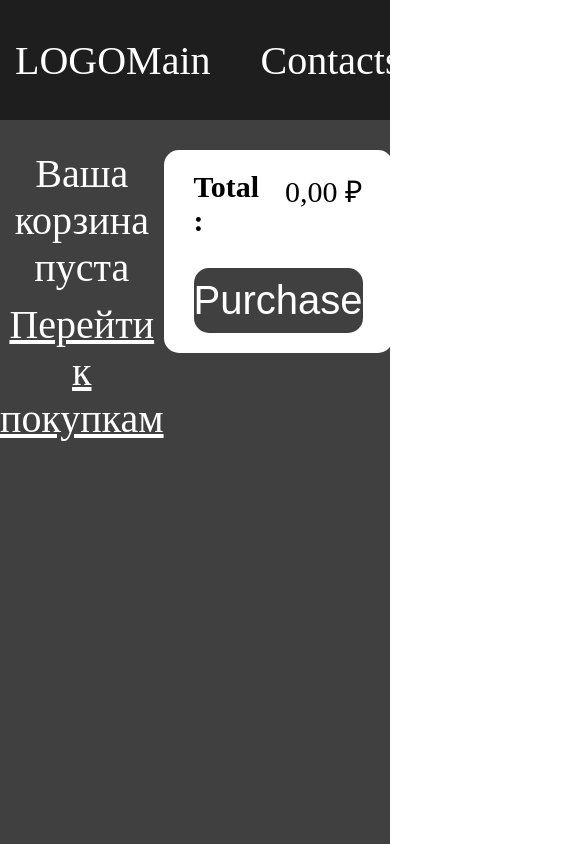
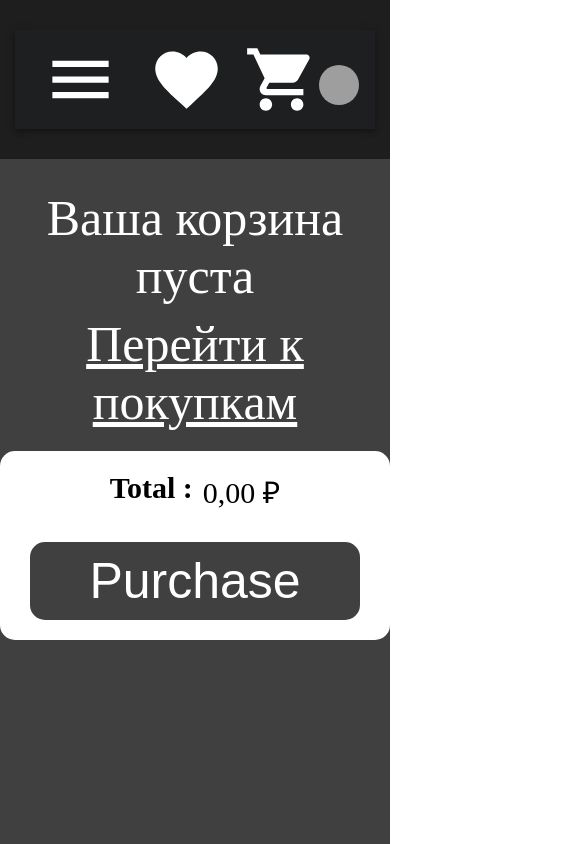
Before and after one commit to wdfwwkkee/fake-store, a React (Create React App) app: page /fake-store/cart in a window 390 px wide. Shown: the top 844 px of the page, 585 px wide, since content can reach past the window. Built offline with nearby package versions, Linux system fonts and the light colour scheme; grey boxes are pictures that could not be loaded.

Commit message:
responsive menu

```diff
--- a/src/assets/styles/style.scss
+++ b/src/assets/styles/style.scss
@@ -336,10 +336,10 @@
 }
 
 .MuiBadge-badge {
-  padding: 5px!important;
-  font-size: 25px!important;
-  color: black!important;
-  background-color: white!important;
+  padding: 5px !important;
+  font-size: 25px !important;
+  color: black !important;
+  background-color: white !important;
 }
 
 .cart {
@@ -397,3 +397,47 @@
     flex-direction: column;
   }
 }
+
+@media (max-width: 1200px) {
+  .FavList {
+    .FavoriteItem {
+      grid-column: span 6;
+    }
+  }
+
+  .ProductContent {
+    .Item {
+      grid-column: span 6;
+    }
+  }
+}
+
+@media (max-width: 1000px) {
+  .CartList {
+    display: block;
+  }
+  .CartList .purchaseForm {
+    width: unset;
+  }
+}
+
+
+@media (max-width : 700px) {
+
+
+  * {
+    font-size: 50px;
+  }
+
+  .FavList {
+    .FavoriteItem {
+      grid-column: span 12;
+    }
+  }
+
+  .ProductContent {
+    .Item {
+      grid-column: span 12;
+    }
+  }
+}
--- a/src/components/pages/Cart/CartList/CartList.jsx
+++ b/src/components/pages/Cart/CartList/CartList.jsx
@@ -31,7 +31,7 @@
         {cart.length !== 0 ?
           cart.map((itemCart, index) => <CartItem index={index} key={itemCart.id} item={itemCart} />)
           :
-          <div style={{ color: 'white', display: 'flex', flexDirection: 'column', textAlign: 'center', gap: 10 }}>Ваша корзина пуста <Link style={{ textDecoration: 'underline' }} to={'/fake-store/'}>Перейти к покупкам</Link> </div>
+          <div style={{ color: 'white', display: 'flex', flexDirection: 'column', textAlign: 'center', gap: 10, marginBottom : 20 }}>Ваша корзина пуста <Link style={{ textDecoration: 'underline' }} to={'/fake-store/'}>Перейти к покупкам</Link> </div>
         }
       </div>
       <div className="purchaseForm">
--- a/src/layouts/Header/Header.jsx
+++ b/src/layouts/Header/Header.jsx
@@ -1,27 +1,144 @@
-import React from 'react'
+import React, { useState } from 'react'
 import { Link } from 'react-router-dom'
 
 
 import FavoriteIcon from '@mui/icons-material/Favorite';
 import { useCart } from '../../hooks/useCart';
 import { useFavorite } from '../../hooks/useFavorite';
-import NavBar from './NavBar/NavBar';
+import AppBar from '@mui/material/AppBar';
+import Box from '@mui/material/Box';
+import Toolbar from '@mui/material/Toolbar';
+import IconButton from '@mui/material/IconButton';
+import Typography from '@mui/material/Typography';
+import Menu from '@mui/material/Menu';
+import MenuIcon from '@mui/icons-material/Menu';
+import Container from '@mui/material/Container';
+import Avatar from '@mui/material/Avatar';
+import Button from '@mui/material/Button';
+import Tooltip from '@mui/material/Tooltip';
+import MenuItem from '@mui/material/MenuItem';
+import AdbIcon from '@mui/icons-material/Adb';
 
 import Badge from '@mui/material/Badge';
 import ShoppingCartIcon from '@mui/icons-material/ShoppingCart';
+
+
+const pages = ['products', 'about', 'contacts'];
+const settings = ['Profile', 'Account', 'Dashboard', 'Logout'];
 
 const Header = () => {
 
     const cart = useCart();
     const favorite = useFavorite();
 
+    const [anchorElNav, setAnchorElNav] = useState(null);
+    const [anchorElUser, setAnchorElUser] = useState(null);
+
+    const handleOpenNavMenu = (event) => {
+        setAnchorElNav(event.currentTarget);
+    };
+    const handleOpenUserMenu = (event) => {
+        setAnchorElUser(event.currentTarget);
+    };
+
+    const handleCloseNavMenu = () => {
+        setAnchorElNav(null);
+    };
+
+    const handleCloseUserMenu = () => {
+        setAnchorElUser(null);
+    };
+
     return (
+
         <div className='header'>
-            <div className="logo">
-                <Link to={'/fake-store/'} >LOGO</Link>
-            </div>
-            <NavBar />
-            <div className="userStore" style={{display : 'flex', gap : 20}}>
+            <AppBar position="static">
+                <Container sx={{ background: 'rgba(30, 30, 30, 0.984)' }} maxWidth="xl">
+                    <Toolbar disableGutters>
+                        <AdbIcon sx={{ display: { xs: 'none', md: 'flex' }, mr: 1 }} />
+                        <Typography
+                            variant="h6"
+                            noWrap
+                            sx={{
+                                mr: 2,
+                                display: { xs: 'none', md: 'flex' },
+                                fontFamily: 'monospace',
+                                fontWeight: 700,
+                                letterSpacing: '.3rem',
+                                color: 'white',
+                                textDecoration: 'none',
+                            }}
+                        >
+                            <Link to={'/fake-store/'}>LOGO</Link>
+                        </Typography>
+                        <Box sx={{ flexGrow: 1, display: { xs: 'flex', md: 'none' } }}>
+                            <IconButton
+                                size="large"
+                                aria-label="account of current user"
+                                aria-controls="menu-appbar"
+                                aria-haspopup="true"
+                                onClick={handleOpenNavMenu}
+                                color="inherit"
+                            >
+                                <MenuIcon />
+                            </IconButton>
+                            <Menu
+                                id="menu-appbar"
+                                anchorEl={anchorElNav}
+                                anchorOrigin={{
+                                    vertical: 'bottom',
+                                    horizontal: 'left',
+                                }}
+                                keepMounted
+                                transformOrigin={{
+                                    vertical: 'top',
+                                    horizontal: 'left',
+                                }}
+                                open={Boolean(anchorElNav)}
+                                onClose={handleCloseNavMenu}
+                                sx={{
+                                    display: { xs: 'block', md: 'none' },
+                                }}
+                            >
+                                {pages.map((page) => (
+                                    <MenuItem key={page} onClick={handleCloseNavMenu}>
+                                        <Typography textAlign="center"><Link style={{ color: 'black', textTransform: 'capitalize' }} to={`/fake-store/${page}`}>{page}</Link></Typography>
+                                    </MenuItem>
+                                ))}
+                            </Menu>
+                        </Box>
+                        <Typography
+                            variant="h1"
+                            noWrap
+                            sx={{
+                                mr: 2,
+                                display: { xs: 'flex', md: 'none' },
+                                flexGrow: 1,
+                                fontFamily: 'monospace',
+                                fontWeight: 700,
+                                letterSpacing: '.3rem',
+                                color: 'inherit',
+                                textDecoration: 'none',
+                            }}
+                        >
+
+                            <Link style={{ display: 'flex', alignItems: 'center' }} to={'/fake-store'}>
+                                <AdbIcon sx={{ display: { xs: 'flex', md: 'none' }, mr: 1 }} />
+                                LOGO</Link>
+                        </Typography>
+                        <Box sx={{ flexGrow: 1, display: { xs: 'none', md: 'flex' } }}>
+                            {pages.map((page) => (
+                                <Button
+                                    key={page}
+                                    onClick={handleCloseNavMenu}
+                                    sx={{ my: 2, color: 'white', display: 'block' }}
+                                >
+                                    <Link to={`/fake-store/${page}`}>{page}</Link>
+                                </Button>
+                            ))}
+                        </Box>
+                        <Box sx={{ flexGrow: 1 }}>
+                            <div className="userStore" style={{ display: 'flex', gap: 20 }}>
                                 <div className="favorite">
                                     <Link to={'/fake-store/favorite'}>
                                         {favorite.length !== 0 ?
@@ -49,9 +166,39 @@
                                     </Link>
                                 </div>
                             </div>
-            <div className="user">
-                <Link to={'/fake-store/sign-up'}>Login</Link>
-            </div>
+                        </Box>
+                        <Box sx={{ flexGrow: 0 }}>
+                            <Tooltip title="Open settings">
+                                <IconButton onClick={handleOpenUserMenu} sx={{ p: 0 }}>
+                                    <Avatar alt="" src="/static/images/avatar/2.jpg" />
+                                </IconButton>
+                            </Tooltip>
+                            <Menu
+                                sx={{ mt: '45px' }}
+                                id="menu-appbar"
+                                anchorEl={anchorElUser}
+                                anchorOrigin={{
+                                    vertical: 'top',
+                                    horizontal: 'right',
+                                }}
+                                keepMounted
+                                transformOrigin={{
+                                    vertical: 'top',
+                                    horizontal: 'right',
+                                }}
+                                open={Boolean(anchorElUser)}
+                                onClose={handleCloseUserMenu}
+                            >
+                                {settings.map((setting) => (
+                                    <MenuItem key={setting} onClick={handleCloseUserMenu}>
+                                        <Typography textAlign="center">{setting}</Typography>
+                                    </MenuItem>
+                                ))}
+                            </Menu>
+                        </Box>
+                    </Toolbar>
+                </Container>
+            </AppBar>
         </div>
     )
 }
```
Lines whose indentation alone changed are shown as unchanged.
